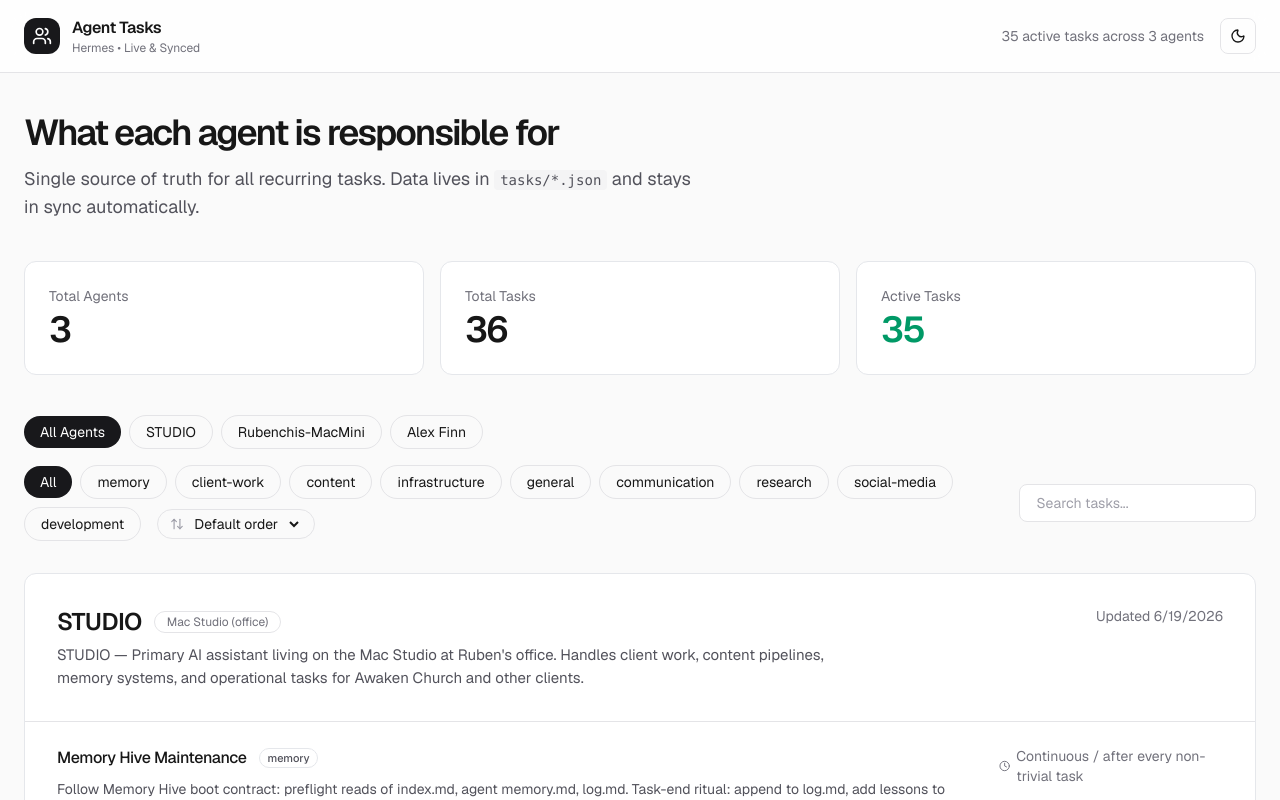
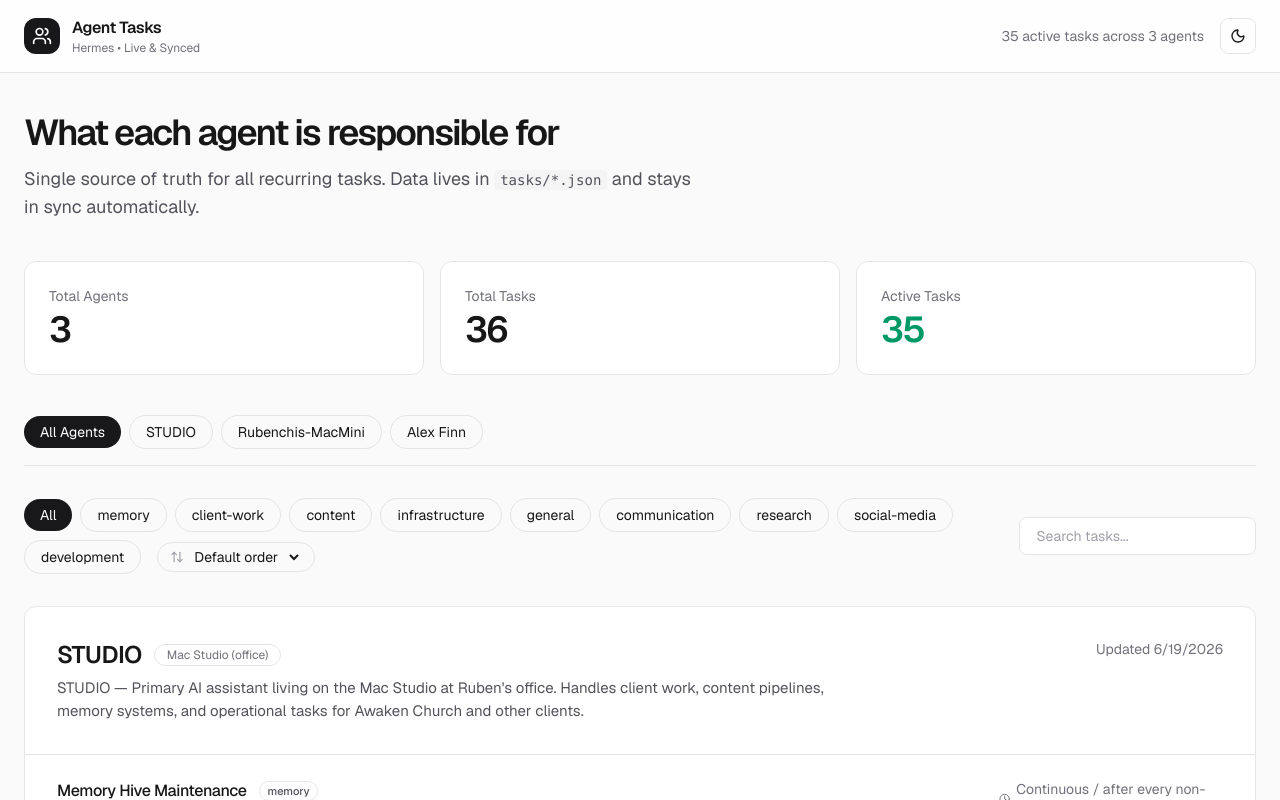
Before and after one commit to rubengarciajr/agent-tasks-dashboard, a Next.js app: page / in a window 1280 px wide. Shown: the top 800 px of the page. Built offline with nearby package versions, Linux system fonts and the light colour scheme.

Commit message:
style: added clean divider under agent toggles

```diff
--- a/app/page.tsx
+++ b/app/page.tsx
@@ -159,7 +159,7 @@ export default function AgentDashboard() {
           </div>
         </div>
 
-        {/* Agent Filter (new) */}
+        {/* Agent Filter */}
         <div className="mb-4 flex flex-wrap items-center gap-2">
           <button
             onClick={() => setSelectedAgent(null)}
@@ -185,6 +185,9 @@ export default function AgentDashboard() {
             </button>
           ))}
         </div>
+
+        {/* Divider under toggles */}
+        <div className="mb-8 border-t border-zinc-200 dark:border-zinc-800" />
 
         {/* Filters + Sort */}
         <div className="mb-8 flex flex-col gap-4 sm:flex-row sm:items-center sm:justify-between">
```
